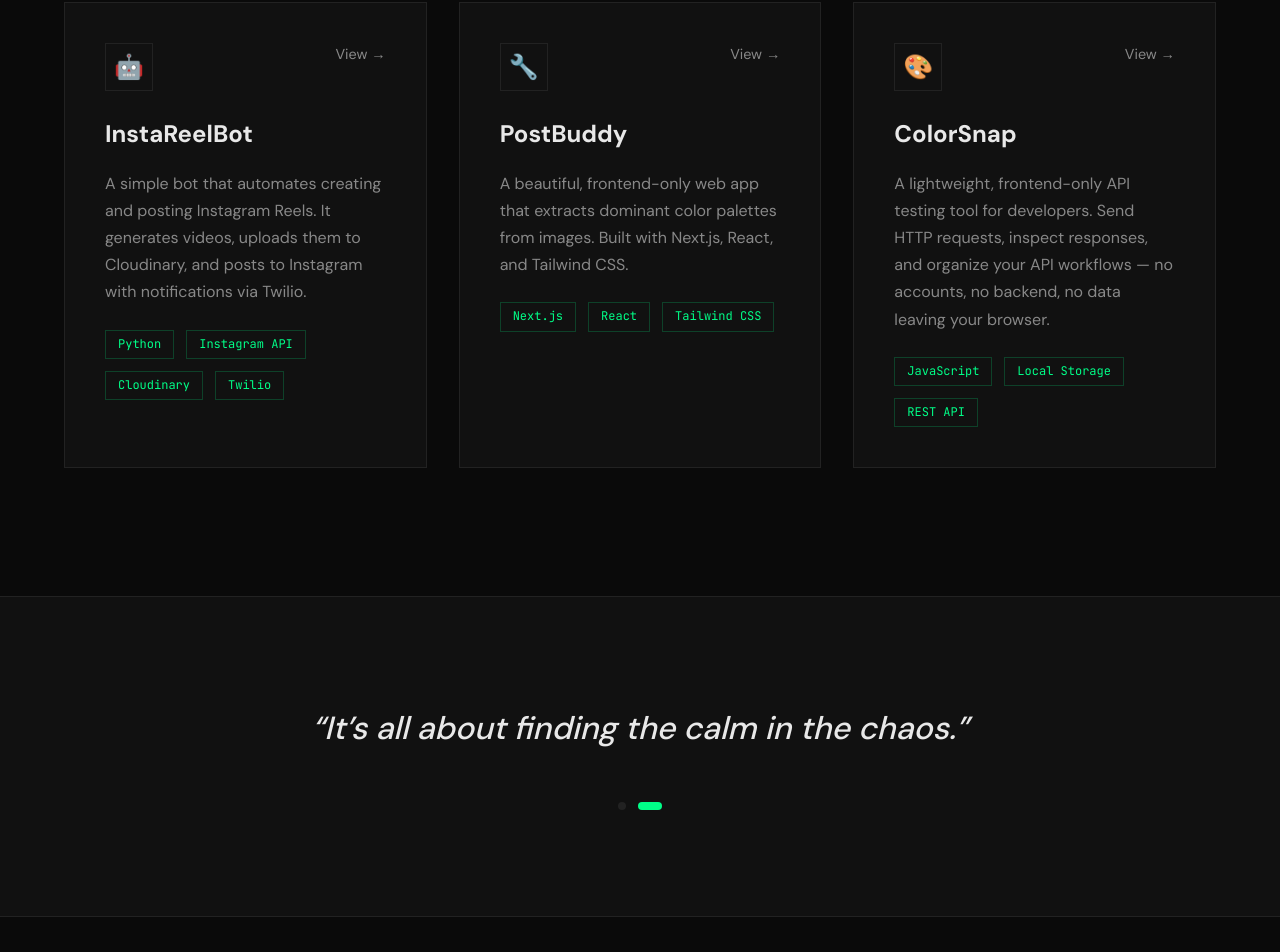
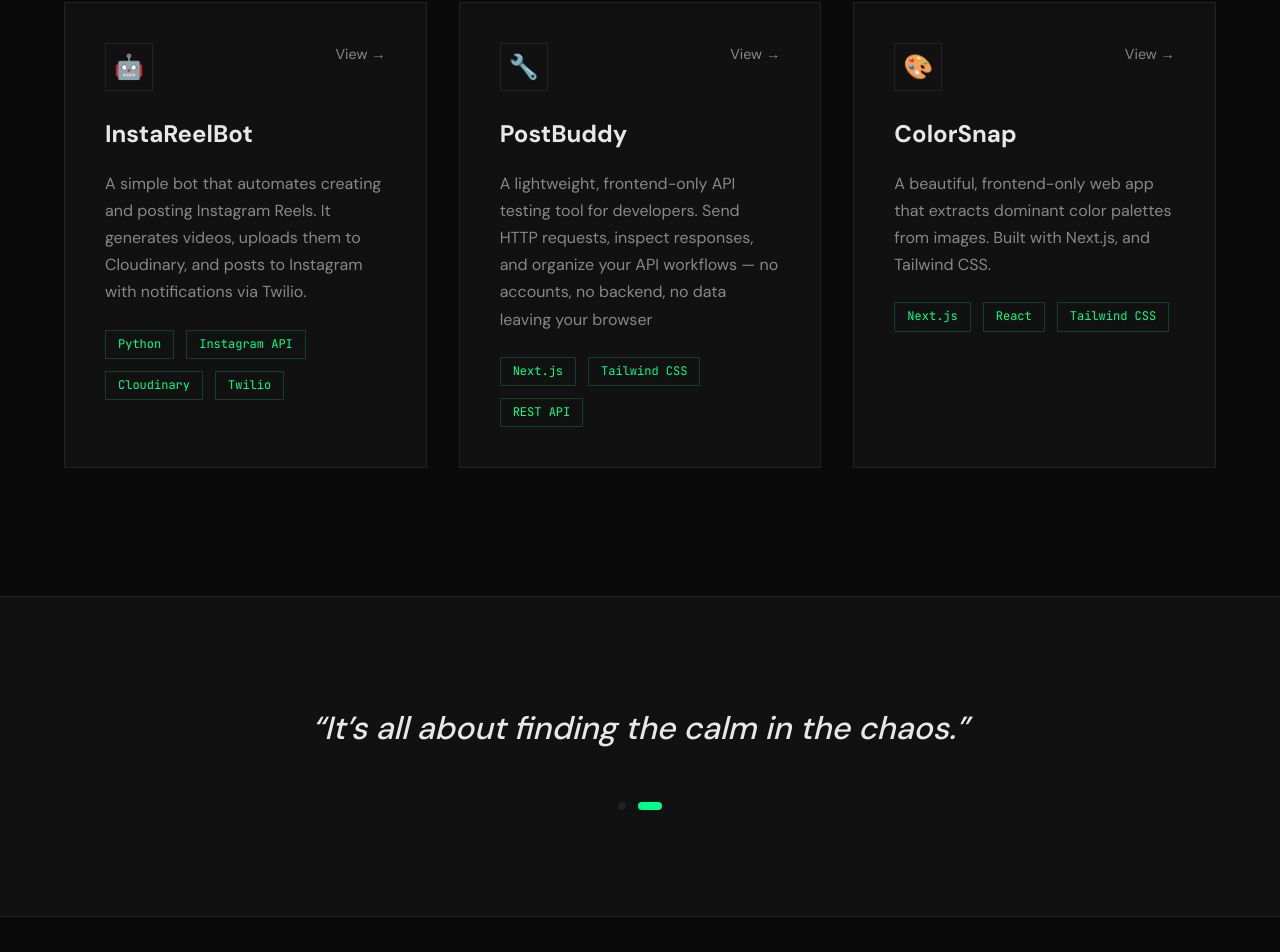
Before and after one commit to sridevi14/sridevi-portfolio, a Next.js app: page / in a window 1280 px wide. Shown: the part 1981-2933 px from the top of the page. Built offline with nearby package versions, Linux system fonts and the light colour scheme.

Commit message:
fix: content mis leading in the project

```diff
--- a/src/components/Projects.tsx
+++ b/src/components/Projects.tsx
@@ -13,16 +13,16 @@
   {
     icon: '🔧',
     title: 'PostBuddy',
-    description: 'A beautiful, frontend-only web app that extracts dominant color palettes from images. Built with Next.js, React, and Tailwind CSS.',
+    description: 'A lightweight, frontend-only API testing tool for developers. Send HTTP requests, inspect responses, and organize your API workflows — no accounts, no backend, no data leaving your browser',
     link: 'https://post-buddy-ashy.vercel.app/',
-    tech: ['Next.js', 'React', 'Tailwind CSS']
+    tech: ['Next.js', 'Tailwind CSS', 'REST API']
   },
   {
     icon: '🎨',
     title: 'ColorSnap',
-    description: 'A lightweight, frontend-only API testing tool for developers. Send HTTP requests, inspect responses, and organize your API workflows — no accounts, no backend, no data leaving your browser.',
+    description: 'A beautiful, frontend-only web app that extracts dominant color palettes from images. Built with Next.js, and Tailwind CSS.',
     link: 'https://colorsnap-six.vercel.app/',
-    tech: ['JavaScript', 'Local Storage', 'REST API']
+    tech: ['Next.js', 'React', 'Tailwind CSS']
   }
 ]
 
```
